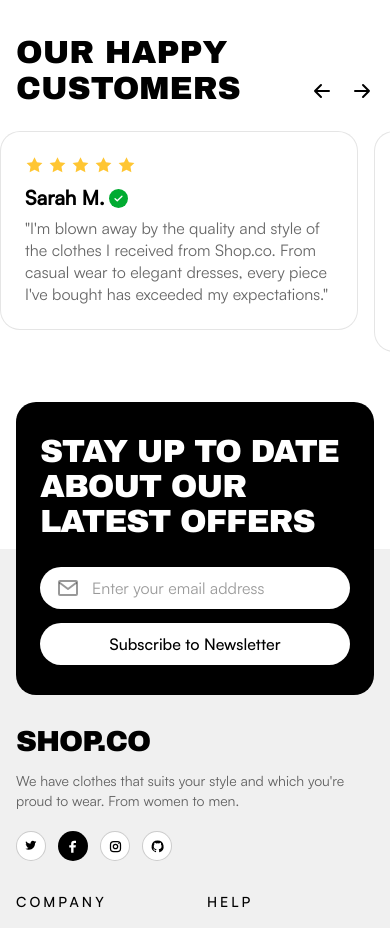
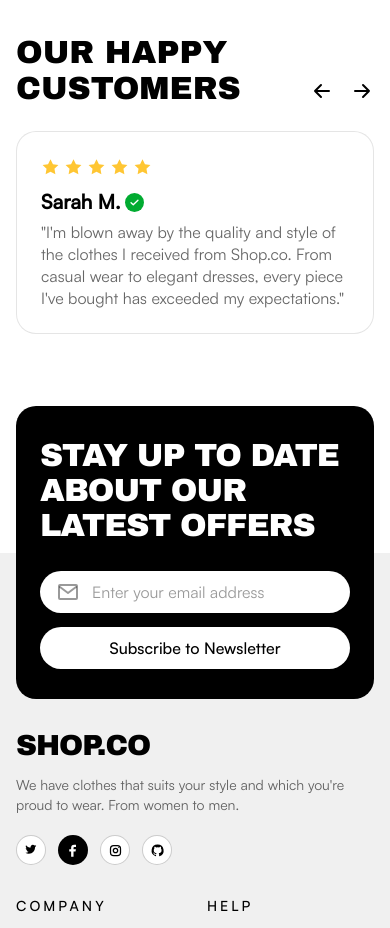
Before and after one commit to maryam-zahid/shopco-ecommerce, a Next.js app: page / in a window 390 px wide. Shown: the part 3140-4068 px from the top of the page. Built offline with nearby package versions, Linux system fonts and the light colour scheme.

Commit message:
feat: complete responsive homepage frontend

```diff
--- a/src/components/home/testimonials-section.tsx
+++ b/src/components/home/testimonials-section.tsx
@@ -40,7 +40,24 @@
     review:
       `"As someone who's always on the lookout for unique fashion pieces, I'm impressed by the collection, quality, and attention to detail that Shop.co consistently provides."`,
   },
+  {
+    id: 5,
+    name: "Emily R.",
+    review:
+      `"The shopping experience was smooth and the quality exceeded what I expected. I always find something that fits my style."`,
+  },
 ];
+
+
+const carouselTestimonials = [
+  testimonials[testimonials.length - 2],
+  testimonials[testimonials.length - 1],
+  ...testimonials,
+  testimonials[0],
+  testimonials[1],
+  testimonials[2],
+];
+
 
 /* =========================================================
    STAR
@@ -148,9 +165,7 @@
   );
 }
 
-/* =========================================================
-   CARD
-========================================================= */
+
 
 function TestimonialCard({
   testimonial,
@@ -159,32 +174,49 @@
 }) {
   return (
     <article
+    //   className="
+    //     box-border
+    //     w-[358px]
+    //     shrink-0
+    //     rounded-[20px]
+    //     border
+    //     border-black/10
+    //     bg-white
+
+    //     px-[24px]
+    //     py-[24px]
+
+    //     min-[800px]:w-[360px]
+    //     min-[800px]:px-[28px]
+    //     min-[800px]:py-[28px]
+
+    //     min-[1200px]:w-[400px]
+    //     min-[1200px]:px-[32px]
+    //     min-[1200px]:py-[28px]
+    //   "
     className="
-       h-auto
-  min-h-[186px]
-  w-[358px]
+    box-border
+    h-full
+    w-full
     shrink-0
     rounded-[20px]
     border
     border-black/10
     bg-white
+
     px-[24px]
     py-[24px]
 
-  min-[800px]:min-h-[220px]
-  min-[800px]:w-[360px]
     min-[800px]:px-[28px]
     min-[800px]:py-[28px]
 
-  min-[1200px]:h-[240px]
     min-[1200px]:w-[400px]
     min-[1200px]:px-[32px]
     min-[1200px]:py-[28px]
   "
     >
       {/* STARS */}
-
-      <div className="flex items-center gap-[4px]">
+      <div className="flex h-[23px] items-center gap-[4px]">
         <StarIcon />
         <StarIcon />
         <StarIcon />
@@ -192,8 +224,7 @@
         <StarIcon />
       </div>
 
-      {/* NAME */}
-
+      {/* NAME + VERIFIED */}
       <div
         className="
           mt-[12px]
@@ -210,11 +241,6 @@
             text-[20px]
             leading-[22px]
             text-black
-
-            min-[800px]:text-[22px]
-            min-[800px]:leading-[22px]
-
-            min-[1200px]:text-[20px]
           "
           style={{
             fontFamily: "var(--font-satoshi)",
@@ -228,19 +254,15 @@
       </div>
 
       {/* REVIEW */}
-
       <p
         className="
           m-0
           mt-[8px]
+          w-full
 
           text-[16px]
           leading-[22px]
           text-black/60
-
-          min-[800px]:mt-[12px]
-          min-[800px]:text-[16px]
-          min-[800px]:leading-[22px]
         "
         style={{
           fontFamily: "var(--font-satoshi)",
@@ -253,27 +275,23 @@
   );
 }
 
-/* =========================================================
+/*
+=========================================================
    SECTION
 ========================================================= */
 export default function TestimonialsSection() {
   const sliderRef = useRef<HTMLDivElement>(null);
 
-  const [currentSlide, setCurrentSlide] = useState(0);
+  const [currentSlide, setCurrentSlide] = useState(2);
+
 
 function moveLeft() {
-  if (!sliderRef.current) return;
-
   if (window.innerWidth >= 1200) {
-    setCurrentSlide(0);
-
-    sliderRef.current.scrollTo({
-      left: 0,
-      behavior: "smooth",
-    });
-
+    setCurrentSlide((prev) => Math.max(prev - 1, 1));
     return;
   }
+
+  if (!sliderRef.current) return;
 
   const amount = window.innerWidth < 800 ? 374 : 380;
 
@@ -284,18 +302,14 @@
 }
 
 function moveRight() {
-  if (!sliderRef.current) return;
-
   if (window.innerWidth >= 1200) {
-    setCurrentSlide(1);
-
-    sliderRef.current.scrollTo({
-      left: 420,
-      behavior: "smooth",
-    });
-
+    setCurrentSlide((prev) =>
+      Math.min(prev + 1, carouselTestimonials.length - 4)
+    );
     return;
   }
+
+  if (!sliderRef.current) return;
 
   const amount = window.innerWidth < 800 ? 374 : 380;
 
@@ -428,7 +442,6 @@
   </div>
 </div>
 
-
 {/* ===================================================
     CAROUSEL
 ==================================================== */}
@@ -444,6 +457,13 @@
     min-[1200px]:mt-[40px]
   "
 >
+  {/* =================================================
+      MOBILE + TABLET
+  ================================================== */}
+{/* =================================================
+    MOBILE + TABLET
+================================================== */}
+
 <div
   ref={sliderRef}
   className="
@@ -451,61 +471,101 @@
     w-full
     snap-x
     snap-mandatory
-      gap-[16px]
     overflow-x-auto
     scroll-smooth
-      px-[16px]
 
     [scrollbar-width:none]
     [&::-webkit-scrollbar]:hidden
 
-      min-[800px]:gap-[20px]
-      min-[800px]:px-[32px]
-
-      min-[1200px]:mx-auto
-      min-[1200px]:w-[calc(100%-160px)]
-      min-[1200px]:max-w-[1640px]
-      min-[1200px]:px-0
+    min-[1200px]:hidden
   "
 >
-    {/* {testimonials.map((testimonial, index) => (
+  {testimonials.map((testimonial) => (
     <div
       key={testimonial.id}
-        className={`
+      className="
+        w-full
         shrink-0
         snap-start
-          transition-all
-          duration-300
 
-          ${
-            index === 3
-              ? "min-[1200px]:opacity-40 min-[1200px]:blur-[2px]"
-              : ""
-          }
-        `}
+        px-[16px]
+
+        min-[800px]:px-[32px]
+      "
+    >
+      <div
+        className="
+          mx-auto
+          w-full
+          max-w-[358px]
+
+          min-[800px]:max-w-[700px]
+        "
       >
         <TestimonialCard testimonial={testimonial} />
       </div>
-    ))} */}
-  {testimonials.map((testimonial, index) => {
-  const shouldBlur =
-    (currentSlide === 0 && index === 3) ||
-    (currentSlide === 1 && index === 0);
+    </div>
+  ))}
+</div>
+  {/* =================================================
+      DESKTOP
+
+      visible:
+      blur | clear | clear | clear | blur
+  ================================================== */}
+
+  <div
+    className="
+      relative
+      hidden
+      w-full
+      overflow-hidden
+
+      min-[1200px]:block
+    "
+  >
+    <div
+      className="
+        flex
+        items-stretch
+        gap-[20px]
+
+        transition-transform
+        duration-500
+        ease-in-out
+      "
+      style={{
+        marginLeft: "calc((100vw - 1240px) / 2)",
+        transform: `translateX(-${currentSlide * 420}px)`,
+      }}
+    >
+      {carouselTestimonials.map((testimonial, index) => {
+        const isLeftBlur = index === currentSlide - 1;
+        const isRightBlur = index === currentSlide + 3;
+
+        const isClear =
+          index >= currentSlide &&
+          index <= currentSlide + 2;
 
         return (
           <div
-      key={testimonial.id}
+            key={`${testimonial.id}-${index}`}
             className={`
               shrink-0
-        snap-start
               transition-all
-        duration-300
-        ease-out
+              duration-500
+              ease-in-out
 
               ${
-          shouldBlur
-            ? "min-[1200px]:opacity-40 min-[1200px]:blur-[3px]"
-            : "opacity-100 blur-none"
+                isLeftBlur || isRightBlur
+                  ? "opacity-35 blur-[3px]"
+                  : ""
+              }
+
+              ${
+                isClear
+                  ? "opacity-100 blur-0"
+                  : ""
               }
             `}
           >
@@ -514,43 +574,9 @@
         );
       })}
     </div>
+  </div>
+</div>
 
-  {/* LEFT FADE */}
-  <div
-    className="
-      pointer-events-none
-      absolute
-      left-0
-      top-0
-      hidden
-      h-full
-      w-[70px]
-      bg-gradient-to-r
-      from-white
-      to-transparent
-
-      min-[1200px]:block
-    "
-  />
-
-  {/* RIGHT FADE */}
-  <div
-    className="
-      pointer-events-none
-      absolute
-      right-0
-      top-0
-      hidden
-      h-full
-      w-[110px]
-      bg-gradient-to-l
-      from-white
-      to-transparent
-
-      min-[1200px]:block
-    "
-  />
-</div>
     </section>
   );
 }
```
Lines whose indentation alone changed are shown as unchanged.
